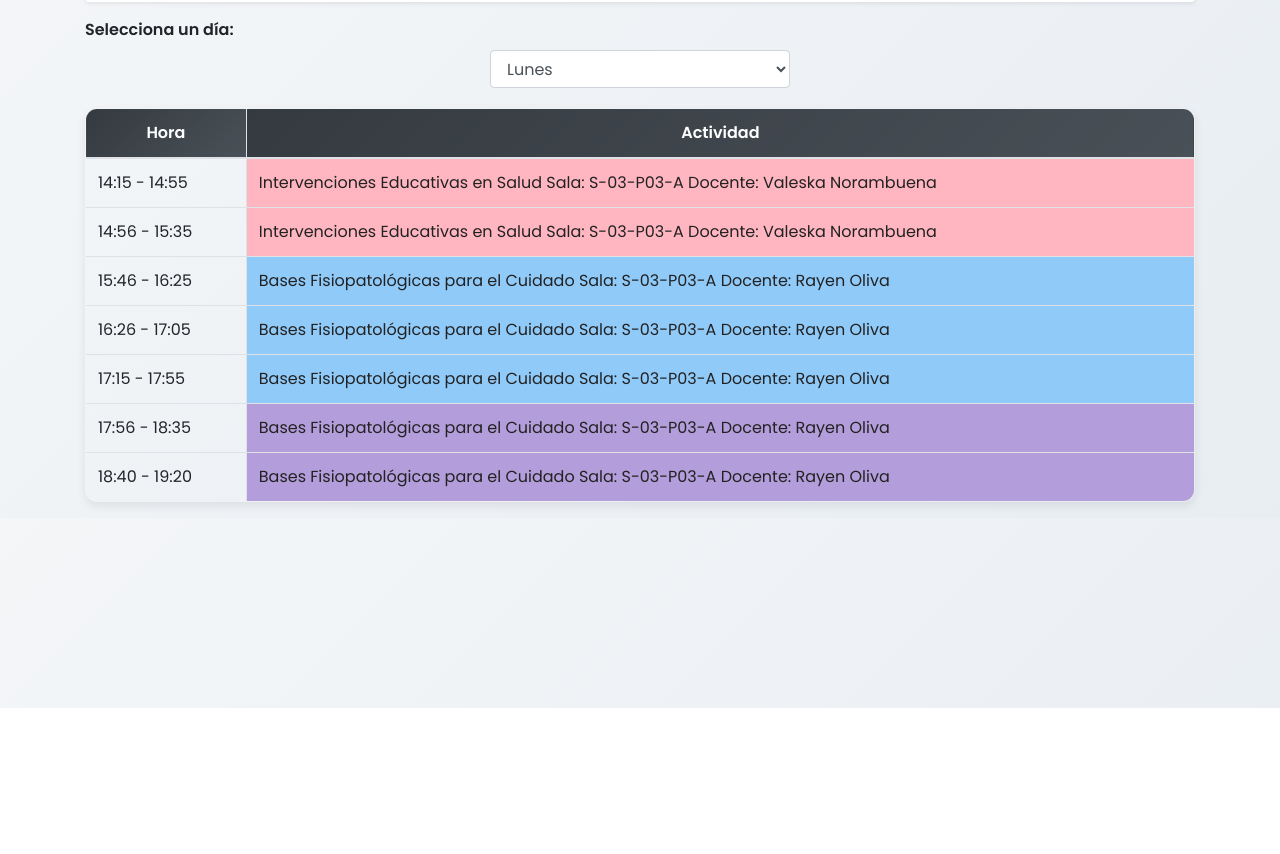
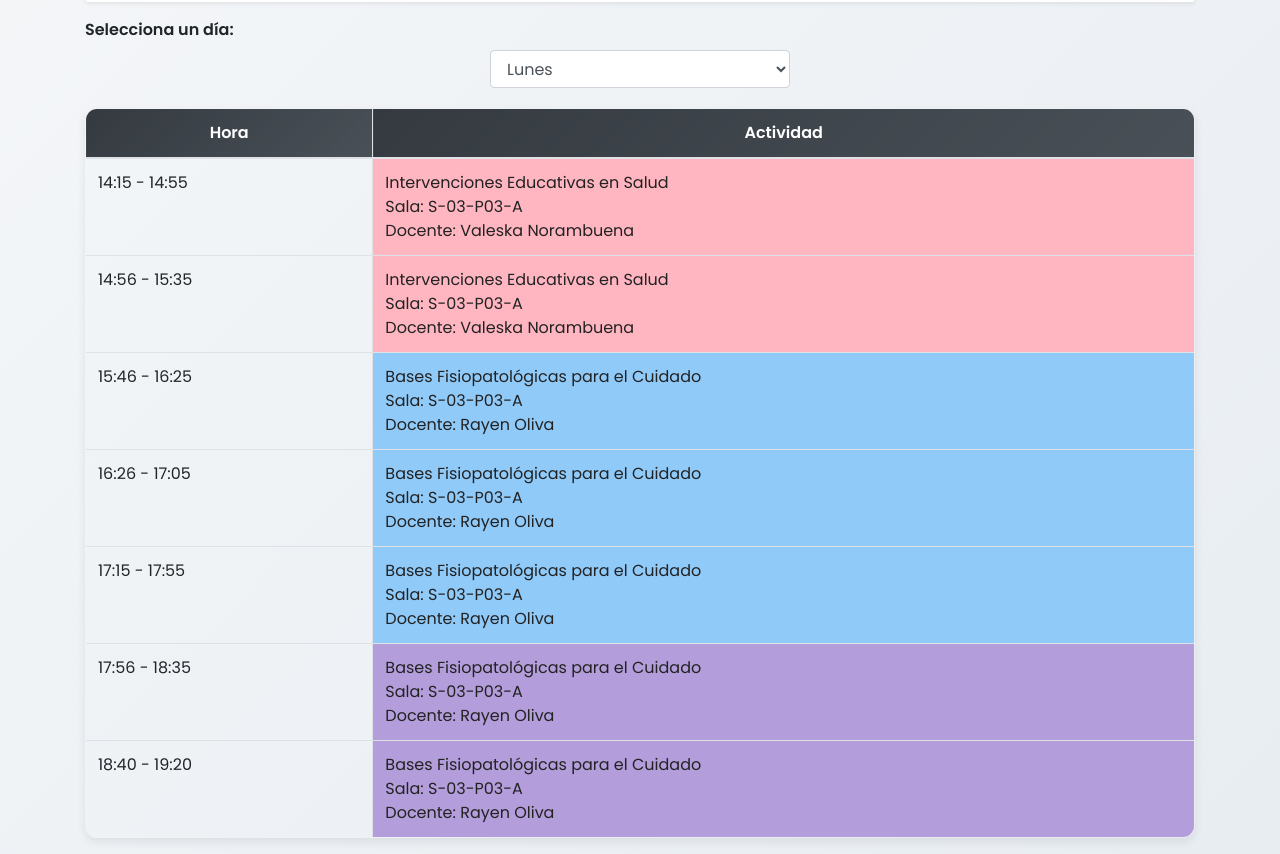
Before and after one commit to elenaahc/horario_consu, a plain HTML site: page index.html in a window 1280 px wide. Shown: the part 92-946 px from the top of the page. Before the commit the page ends 800 px from the top, so only its background shows below. Drawn offline with nearby package versions, Linux system fonts and the light colour scheme.

Commit message:
Update styles.css

```diff
--- a/styles.css
+++ b/styles.css
@@ -14,6 +14,10 @@ h1 {
     border-radius: 12px;
     overflow: hidden;
     box-shadow: 0 4px 10px rgba(0,0,0,0.08);
+}
+
+.schedule-table td {
+    white-space: pre-line;
 }
 
 thead th {
```
